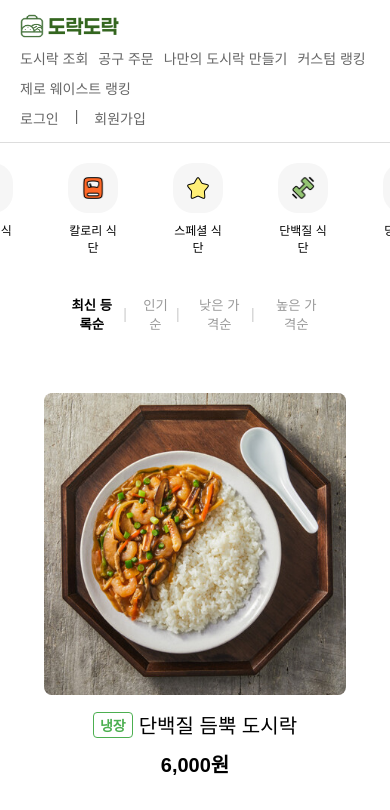
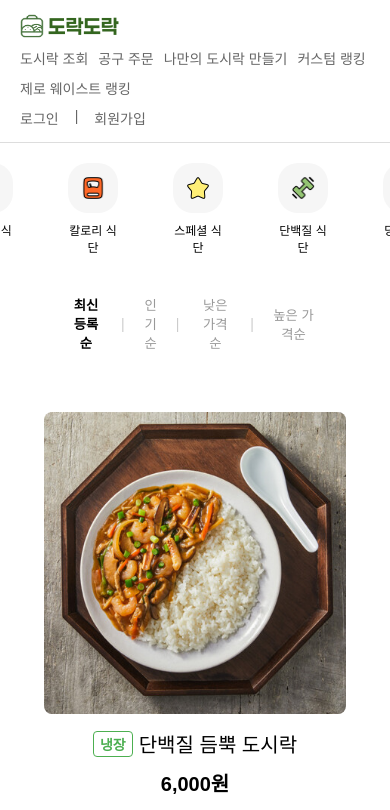
Before and after one commit to dorakdorak/dorakdorak-frontend, a React (Vite) app: page /menu in a window 390 px wide. Shown: the top 810 px of the page. Built offline with nearby package versions, Linux system fonts and the light colour scheme; a web font is replaced by a local one.

Commit message:
[REFACTOR] 정렬 조건 컴포넌트 CSS 수정 (#18)

```diff
--- a/src/components/common/SortOptions.tsx
+++ b/src/components/common/SortOptions.tsx
@@ -1,5 +1,6 @@
 import { SORT_OPTIONS, SortType } from "@/constants/sortOptions";
-import "@/css/common/SortOptions.css";
+import styles from "@/css/common/SortOptions.module.css";
+import classNames from "classnames";
 
 interface SortOptionsProps {
   selectedSort: SortType;
@@ -8,16 +9,18 @@ interface SortOptionsProps {
 
 function SortOptions({ selectedSort, onSelectSort }: SortOptionsProps) {
   return (
-    <div className="sort-options">
+    <div className={styles.sortOptions}>
       {SORT_OPTIONS.map((option, index) => (
-        <span key={option.value} className="sort-option-wrapper">
+        <span key={option.value} className={styles.sortOptionWrapper}>
           <button
-            className={`sort-option ${selectedSort === option.value ? "active" : ""}`}
+            className={classNames(styles.sortOption, {
+              [styles.active]: selectedSort === option.value,
+            })}
             onClick={() => onSelectSort(option.value)}
           >
             {option.label}
           </button>
-          {index !== SORT_OPTIONS.length - 1 && <span className="sort-divider">|</span>}
+          {index !== SORT_OPTIONS.length - 1 && <span className={styles.sortDivider}>|</span>}
         </span>
       ))}
     </div>
--- a/src/css/common/SortOptions.css
+++ b/src/css/common/SortOptions.module.css
@@ -1,4 +1,4 @@
-.sort-options {
+.sortOptions {
   display: flex;
   gap: 8px;
   font-size: 14px;
@@ -7,38 +7,39 @@
   margin: 20px 16px;
 }
 
-.sort-option-wrapper {
+.sortOptionWrapper {
   display: flex;
   align-items: center;
 }
 
-.sort-option {
+.sortOption {
   background: none;
   border: none;
   cursor: pointer;
   color: #999;
   font-weight: 400;
   padding: 0;
+  margin-right: 7px;
 }
 
-.sort-option.active {
+.active {
   color: #000;
   font-weight: 600;
 }
 
-.sort-divider {
-  margin: 0 8px;
+.sortDivider {
+  margin: 0 10px;
   color: #ccc;
 }
 
 @media (max-width: 1024px) {
-  .sort-options {
+  .sortOptions {
     padding: 0 16px;
   }
 }
 
 @media (max-width: 600px) {
-  .sort-options {
+  .sortOptions {
     padding: 0 8px;
   }
 }
```
